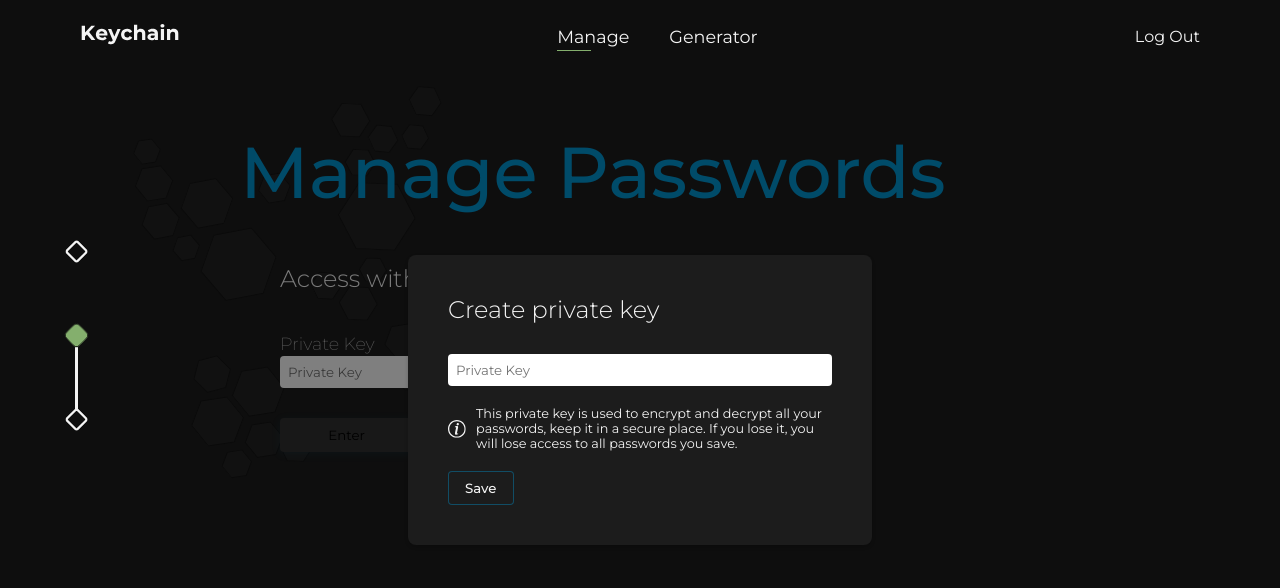
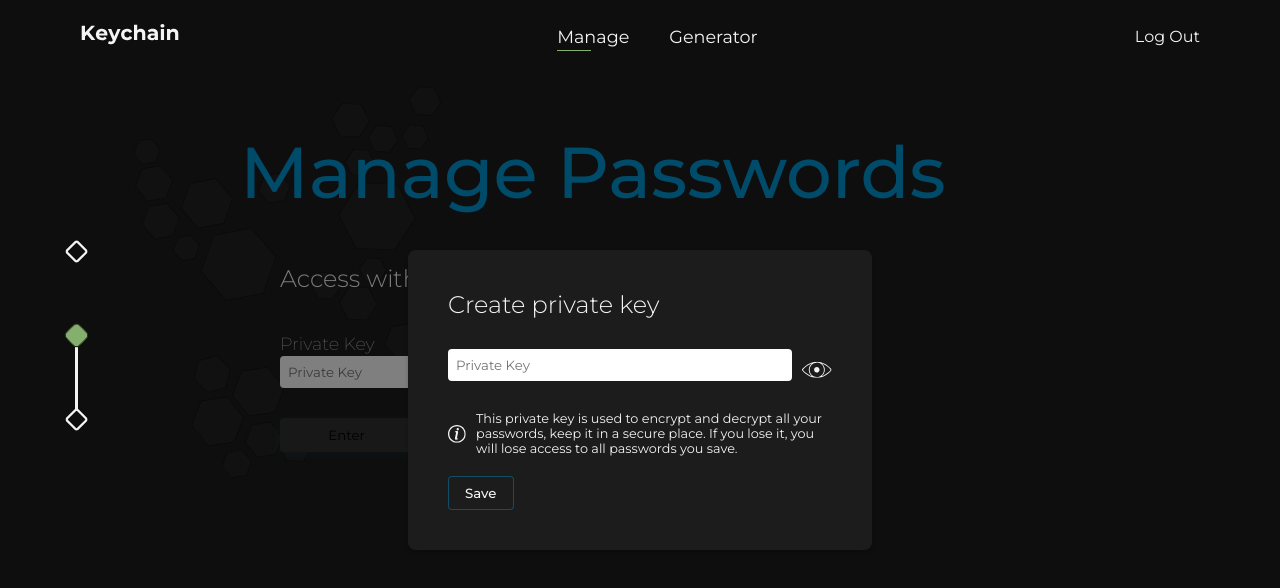
Before and after one commit to yagoid/Keychain, a React (Vite) app: page /manage in a window 1280 px wide. Shown: the top 588 px of the page. Built offline with nearby package versions, Linux system fonts and the light colour scheme; no server answers; the database is empty; sample sign-in values are in the browser's storage.

Commit message:
Manage Password and database logic added

```diff
--- a/src/App.jsx
+++ b/src/App.jsx
@@ -1,4 +1,3 @@
-import { useState } from "react";
 import AboutPage from "./pages/About";
 import ManagePage from "./pages/Manage";
 import HomePage from "./pages/Home";
--- a/src/assets/locales/texts.js
+++ b/src/assets/locales/texts.js
@@ -231,6 +231,18 @@ export const TEXTS = {
       es: "Nueva llave:",
       en: "New Key:"
     },
+    errorNewBlock: {
+      es: "Error al guardar la nueva contraseña. Pruebe más tarde",
+      en: "Error saving new password. Try later"
+    },
+    errorPlatformExists: {
+      es: "La plataforma ya existe",
+      en: "The platform already exists"
+    },
+    errorSecurePassword: {
+      es: "La contraseña es insegura",
+      en: "The password is insecure"
+    },
     generator: {
       es: "Generador",
       en: "Generator"
--- a/src/components/CreatePrivateKey.css
+++ b/src/components/CreatePrivateKey.css
@@ -26,6 +26,12 @@
     color: #f4f4f4;
 }
 
+.show-password-container {
+    display: flex;
+    flex-direction: row;
+    align-items: center;
+    gap: 10px;
+}
 .popup-content-privatekey input {
     display: block;
     margin-bottom: 10px;
--- a/src/components/CreatePrivateKey.jsx
+++ b/src/components/CreatePrivateKey.jsx
@@ -1,17 +1,40 @@
 import React, { useState } from "react";
+import { changePrivateKeyState } from "../services/firebase/database";
+import { useAuth } from "./../contexts/authContext";
 import { TEXTS } from "../assets/locales/texts.js";
 import InfoIcon from "./../assets/images/info_icon.svg";
 import ErrorIcon from "./../assets/images/error_icon.svg";
+import visibleIcon from "./../assets/images/visible_icon.svg";
+import notVisibleIcon from "./../assets/images/not_visible_icon.svg";
 import "./CreatePrivateKey.css";
 
-export default function CreatePrivateKey({ onClose }) {
+export default function CreatePrivateKey({ onClose, setIsPrivateKeyValid }) {
+  const { currentUser } = useAuth();
+
   const [privateKey, setPrivateKey] = useState("");
+  const [showPrivateKey, setShowPrivateKey] = useState(false);
   const [errorMessage, setErrorMessage] = useState("");
+  const [isSaving, setIsSaving] = useState(false);
 
-  const handleCreatePrivateKey = (e) => {
+  const handleCreatePrivateKey = async (e) => {
     e.preventDefault();
-    // Aquí puedes hacer lo que quieras con el texto y la contraseña
-    console.log("Contraseña:", privateKey);
+
+    if (!isSaving) {
+      setIsSaving(true);
+
+      changePrivateKeyState(currentUser.uid)
+        .then(() => {
+          console.log("Estado cambiado");
+          // Guardar la clave privada en sessionStorage
+          sessionStorage.setItem("privateKey", privateKey);
+          setIsPrivateKeyValid(true);
+        })
+        .catch((error) => {
+          // Manejar cualquier error de registro de username
+          console.log("Error al guardar el estado:", error);
+          setIsSaving(false);
+        });
+    }
 
     // Cerrar el popup
     onClose();
@@ -24,13 +47,21 @@ export default function CreatePrivateKey({ onClose }) {
         onSubmit={handleCreatePrivateKey}
       >
         <h2>{TEXTS.createPrivateKey.en}</h2>
+        <div className="show-password-container">
           <input
-          type="password"
+            type={showPrivateKey ? "text" : "password"}
             placeholder={TEXTS.privateKey.en}
             value={privateKey}
             onChange={(e) => setPrivateKey(e.target.value)}
             required
           />
+          <img
+            src={!showPrivateKey ? visibleIcon : notVisibleIcon}
+            onClick={() => setShowPrivateKey(!showPrivateKey)}
+            className="eye_icon"
+            alt={!showPrivateKey ? "Eye visible icon" : "Eye not visible icon"}
+          />
+        </div>
         <div className="info-container">
           <img src={InfoIcon} className="info-icon" alt="Info icon" />
           <span className="info-message">{TEXTS.createPrivateKeyInfo.en}</span>
--- a/src/components/ManageAccess.css
+++ b/src/components/ManageAccess.css
@@ -15,7 +15,11 @@
 }
 
 .input-group-private-key {
-    width: 40%;
+    display: flex;
+    flex-direction: row;
+    align-items: center;
+    gap: 10px;
+    width: 50%;
 }
 
 .access-btn {
--- a/src/components/ManageAccess.jsx
+++ b/src/components/ManageAccess.jsx
@@ -3,30 +3,44 @@ import { privateKeyExists } from "../services/firebase/database";
 import { useAuth } from "./../contexts/authContext";
 import { TEXTS } from "../assets/locales/texts.js";
 import CreatePrivateKey from "./CreatePrivateKey.jsx";
+import visibleIcon from "./../assets/images/visible_icon.svg";
+import notVisibleIcon from "./../assets/images/not_visible_icon.svg";
 import "./ManageAccess.css";
 
-export default function ManageAccess() {
+export default function ManageAccess({ setIsPrivateKeyValid }) {
   const { currentUser } = useAuth();
 
   const [privateKey, setPrivateKey] = useState("");
+  const [showPrivateKey, setShowPrivateKey] = useState(false);
   const [isOpenNewPasswordPopup, setIsOpenNewPasswordPopup] = useState(false);
 
   const handleKeyVerify = (e) => {
     e.preventDefault();
     // Aquí puedes realizar la lógica de autenticación, por ejemplo, enviar los datos a un servidor
     console.log("PrivateKey:", privateKey);
-    // También podrías redirigir al usuario a otra página si el inicio de sesión es exitoso
+
+    // Guardar la clave privada en sessionStorage
+    sessionStorage.setItem("privateKey", privateKey);
+    setIsPrivateKeyValid(true);
   };
 
   const handleClosePopup = () => {
     setIsOpenNewPasswordPopup(false);
   };
 
+  // Comprobar si el usuario tiene registrada una clave privada
   useEffect(() => {
     privateKeyExists(currentUser.uid)
       .then((exists) => {
         if (!exists) {
+          // Abrir el popup de crear una nueva clave privada
           setIsOpenNewPasswordPopup(true);
+        } else {
+          // Verificar si hay una clave privada guardada en sessionStorage al cargar el componente
+          const storedPrivateKey = sessionStorage.getItem("privateKey");
+          if (storedPrivateKey) {
+            setPrivateKey(storedPrivateKey);
+          }
         }
       })
       .catch((error) => {
@@ -40,25 +54,34 @@ export default function ManageAccess() {
   return (
     <div className="manage-access-section">
       <h1>{TEXTS.managePasswords.en}</h1>
-      <div className="input-section">
+      <form className="input-section" onSubmit={handleKeyVerify}>
         <h2>{TEXTS.accessWith.en}</h2>
         <h3 className="input-heading">{TEXTS.privateKey.en}</h3>
         <div className="input-group-private-key">
           <input
-            type="password"
+            type={showPrivateKey ? "text" : "password"}
             placeholder={TEXTS.privateKey.en}
             value={privateKey}
             onChange={(e) => setPrivateKey(e.target.value)}
             className="input-field"
             required
           />
+          <img
+            src={!showPrivateKey ? visibleIcon : notVisibleIcon}
+            onClick={() => setShowPrivateKey(!showPrivateKey)}
+            className="eye_icon"
+            alt={!showPrivateKey ? "Eye visible icon" : "Eye not visible icon"}
+          />
         </div>
         <button type="submit" className="access-btn">
           {TEXTS.enter.en}
         </button>
-      </div>
+      </form>
       {isOpenNewPasswordPopup && (
-        <CreatePrivateKey onClose={handleClosePopup} />
+        <CreatePrivateKey
+          onClose={handleClosePopup}
+          setIsPrivateKeyValid={setIsPrivateKeyValid}
+        />
       )}
     </div>
   );
--- a/src/components/PasswordManager.jsx
+++ b/src/components/PasswordManager.jsx
@@ -1,4 +1,6 @@
 import React, { useState, useEffect } from "react";
+import { getPlatforms } from "../services/firebase/database";
+import { useAuth } from "./../contexts/authContext";
 import { TEXTS } from "../assets/locales/texts.js";
 import visibleIcon from "./../assets/images/visible_icon.svg";
 import notVisibleIcon from "./../assets/images/not_visible_icon.svg";
@@ -8,6 +10,10 @@ import "./Switch.css";
 import NewPasswordPupup from "./NewPasswordPopup.jsx";
 
 export default function PasswordManager() {
+  const { currentUser } = useAuth();
+
+  const [privateKey, setPrivateKey] = useState("");
+  const [platforms, setPlatforms] = useState([]);
   const [isBlockView, setIsBlockView] = useState(true);
   const [isOpenNewPasswordPopup, setIsOpenNewPasswordPopup] = useState(false);
   const [data, setData] = useState([
@@ -38,7 +44,7 @@ export default function PasswordManager() {
   ]);
 
   // Añadir un nuevo bloque/fila
-  const handleAddPassword = () => {
+  const handleOpenAddPasswordPopUp = () => {
     setIsOpenNewPasswordPopup(true);
 
     // setData((prevData) => [
@@ -74,21 +80,41 @@ export default function PasswordManager() {
     setIsOpenNewPasswordPopup(false);
   };
 
+  // La vista se cambia automáticamente a vista de bloque
   useEffect(() => {
     const handleResize = () => {
       if (window.innerWidth < 970) {
         setIsBlockView(true);
       }
     };
-
     handleResize();
-
     // Agregamos un listener para el evento de cambio de tamaño de la ventana
     window.addEventListener("resize", handleResize);
 
     return () => {
       window.removeEventListener("resize", handleResize);
     };
+  }, []);
+
+  // Consultar las plataformas registradas
+  useEffect(() => {
+    getPlatforms(currentUser.uid)
+      .then((platforms) => {
+        // Guardar las plataformas
+        setPlatforms(platforms);
+      })
+      .catch((error) => {
+        // Manejar cualquier error de consulta
+        console.log("Error al guardar las platafromas:", error);
+      });
+  }, []);
+
+  // Verificar si hay una clave privada guardada en sessionStorage al cargar el componente
+  useEffect(() => {
+    const storedPrivateKey = sessionStorage.getItem("privateKey");
+    if (storedPrivateKey) {
+      setPrivateKey(storedPrivateKey);
+    }
   }, []);
 
   return (
@@ -98,7 +124,7 @@ export default function PasswordManager() {
         {isBlockView ? (
           <PasswordManagerBlocks
             data={data}
-            handleAddPassword={handleAddPassword}
+            handleOpenAddPasswordPopUp={handleOpenAddPasswordPopUp}
             handleSaveChanges={handleSaveChanges}
           />
         ) : (
@@ -114,7 +140,10 @@ export default function PasswordManager() {
       </label>
       <span className="text-switch">{TEXTS.blockView.en}</span>
       {isOpenNewPasswordPopup && (
-        <NewPasswordPupup onClose={handleClosePopup} />
+        <NewPasswordPupup
+          onClose={handleClosePopup}
+          setPlatforms={setPlatforms}
+        />
       )}
     </div>
   );
@@ -122,7 +151,7 @@ export default function PasswordManager() {
 
 const PasswordManagerBlocks = ({
   data,
-  handleAddPassword,
+  handleOpenAddPasswordPopUp,
   handleSaveChanges,
 }) => {
   return (
@@ -141,7 +170,7 @@ const PasswordManagerBlocks = ({
           </div>
         ))}
       </div>
-      <button onClick={handleAddPassword} className="btn-add-password">
+      <button onClick={handleOpenAddPasswordPopUp} className="btn-add-password">
         {TEXTS.addPassword.en}
       </button>
     </section>
@@ -214,7 +243,7 @@ const PasswordBlock = ({ block, saveChanges }) => {
           {editableTexts ? (
             <input
               className="input-modify-key"
-              type="text"
+              type={visiblePassword ? "text" : "password"}
               value={key}
               onChange={(e) => handleKeyChange(e.target.value)}
               required
--- a/src/pages/Manage.jsx
+++ b/src/pages/Manage.jsx
@@ -1,4 +1,4 @@
-import React, { useState } from "react";
+import React, { useState, useEffect } from "react";
 import { TEXTS } from "../assets/locales/texts.js";
 import { Navigate } from "react-router-dom";
 import { useAuth } from "./../contexts/authContext";
@@ -17,6 +17,16 @@ export default function ManagePage() {
 
   const homeSections = TEXTS.homeSections.en;
 
+  useEffect(() => {
+    // Verificar si hay una clave privada guardada en sessionStorage al cargar el componente
+    const storedPrivateKey = sessionStorage.getItem("privateKey");
+    if (storedPrivateKey) {
+      setIsPrivateKeyValid(true);
+    }
+
+    console.log(storedPrivateKey);
+  }, []);
+
   return (
     <div className={isPrivateKeyValid ? "manage-password" : "manage-access"}>
       {!userLoggedIn && <Navigate to={"../"} replace={true} />}
@@ -31,7 +41,7 @@ export default function ManagePage() {
         </div>
       ) : (
         <div className="access-section">
-          <ManageAccess />
+          <ManageAccess setIsPrivateKeyValid={setIsPrivateKeyValid} />
         </div>
       )}
       <section className="locator-bar">
```
Also changed, not shown: src/components/NewPasswordPopup.jsx (+30 -9 lines), src/services/firebase/database.js (+38 -2 lines), src/services/blockchain/blockchain.js (added). Lines whose indentation alone changed are shown as unchanged.
